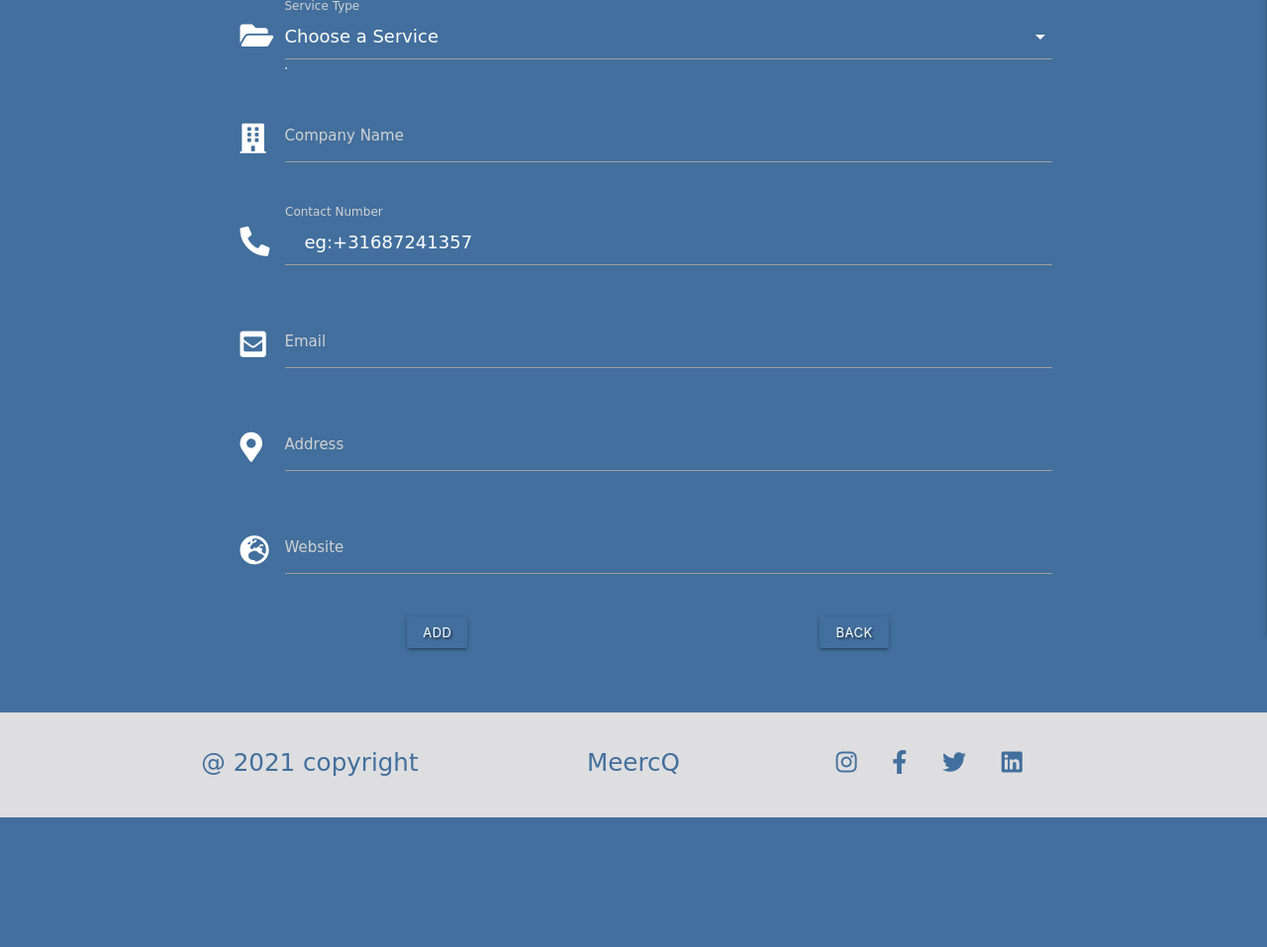
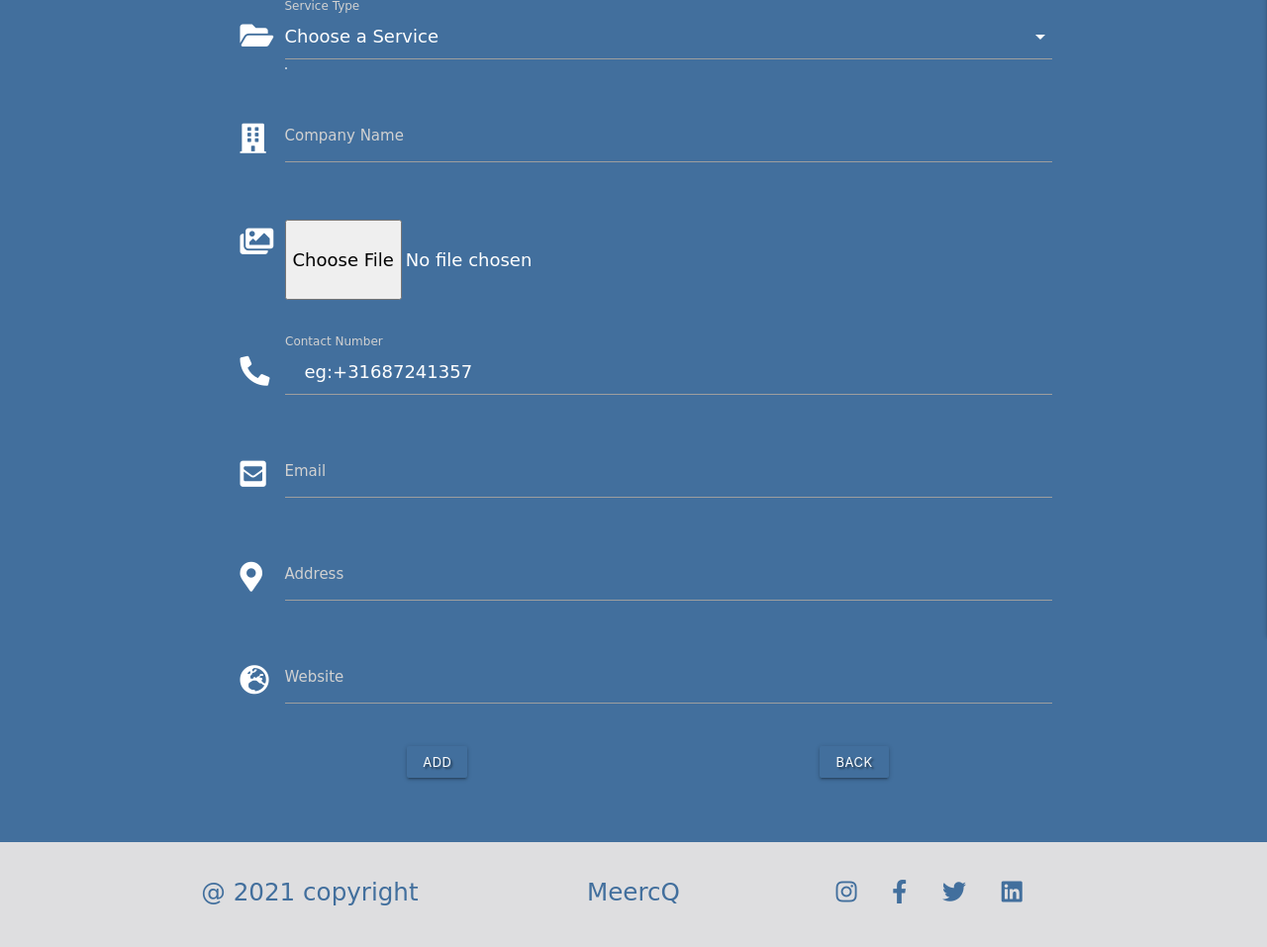
Before and after one commit to gomathishankar28/ms3_meercq, a Flask app: page /add_contact in a window 1280 px wide. Shown: the part 217-1174 px from the top of the page at 99% size. Before the commit the page ends 1043 px from the top, so only its background shows below. Run offline with Flask 2, Linux system fonts and the light colour scheme; data that the repository does not hold is empty; parts of the project's set-up code (start-up, migrations or seed data) failed here and were passed over; some libraries are stand-ins or nearby versions; some web fonts are replaced.

Commit message:
enhanced the add_contact form to upload an image using cloudinary

```diff
--- a/app.py
+++ b/app.py
@@ -1,12 +1,16 @@
 import os
 from flask import (
     Flask, flash, render_template,
-    redirect, request, session, url_for)
+    redirect, request, session, url_for, jsonify)
 from flask_pymongo import PyMongo
 from bson.objectid import ObjectId
 from werkzeug.security import generate_password_hash, check_password_hash
+from pymongo.message import query
+from werkzeug.datastructures import FileStorage
 from urllib.parse import urlparse
 from datetime import datetime
+import cloudinary
+import cloudinary.uploader
 if os.path.exists("env.py"):
     import env
 
@@ -282,9 +286,17 @@ def cleaners():
         "cleaners.html", contacts=cleaner_contacts, count=len(cleaner_contacts), reviews=reviews, ratings=ratings, review_companies=review_companies, no_review_companies=no_review_companies)
 
 
+def upload(file):
+    app.logger.info('in upload route')
+    cloudinary.config(cloud_name = os.getenv('CLOUD_NAME'), api_key=os.getenv('API_KEY'),
+        api_secret=os.getenv('API_SECRET'))
+    return cloudinary.uploader.upload(file, width=200, height=160)
+
+
 @app.route("/add_contact", methods=["GET", "POST"])
 def add_contact():
     if request.method == "POST":
+        img_upload = upload(request.files['file'])
         company_name = request.form.get("company_name")
         service_type = request.form.get("service_type")
         contacts = list(mongo.db.contacts.find(
@@ -298,7 +310,8 @@ def add_contact():
             "email": request.form.get("email"),
             "url": ((request.form.get("url") if(request.form.get("url")) else "N/A")),
 	        "address": ((request.form.get("address") if(request.form.get("address")) else "N/A")),
-            "created_by": session["user"]
+            "created_by": session["user"],
+            "company_image": img_upload["secure_url"]
             }
             mongo.db.contacts.insert_one(contact)
             full_url = request.referrer
--- a/requirements.txt
+++ b/requirements.txt
@@ -1,4 +1,5 @@
 click==8.0.1
+cloudinary==1.26.0
 dnspython==2.1.0
 Flask==2.0.1
 Flask-PyMongo==2.3.0
--- a/templates/add_contact.html
+++ b/templates/add_contact.html
@@ -5,7 +5,7 @@
     <div class="row">
         <div class="col s12">
 
-        <form class="col s12" method="POST" action="{{ url_for('add_contact') }}">
+        <form enctype="multipart/form-data" class="col s12" method="POST" action="{{ url_for('add_contact') }}">
             <!-- service_type selection -->
             <div class="row">
                 <div class="input-field col s12">
@@ -28,6 +28,14 @@
                     <label for="comapany_name">Company Name</label>
                 </div>
             </div>
+            <div class="row">
+                <div class="input-field col s12">
+                    <i class="fas fa-images prefix white-tex"></i>
+
+                  <input class="file-upload" type="file" name="file" id="fileid" required>
+
+                </div>
+              </div>
              <div class="row">
                 <div class="input-field col s12">
                     <i class="fas fa-phone-alt prefix white-text"></i>
--- a/templates/carpenters.html
+++ b/templates/carpenters.html
@@ -14,6 +14,7 @@
             {% for contact in contacts %}
                 <div class="col s12 m12 l4 fcard">
                     <div class="card small">
+
                         <div class="card-content white-text">
                             <span class="card-title center-align"><strong>{{ contact.company_name }}</strong></span>
                             {% if contact.company_name in review_companies %}
--- a/templates/electricians.html
+++ b/templates/electricians.html
@@ -14,6 +14,9 @@
             {% for contact in contacts %}
                 <div class="col s12 m12 l4 fcard">
                     <div class="card small">
+                        <div class="card-image">
+                            <img src="{{ contact.company_image}}">
+                        </div>
                         <div class="card-content white-text">
                             <span class="card-title center-align"><strong>{{ contact.company_name }}</strong></span>
                             {% if contact.company_name in review_companies %}
```
